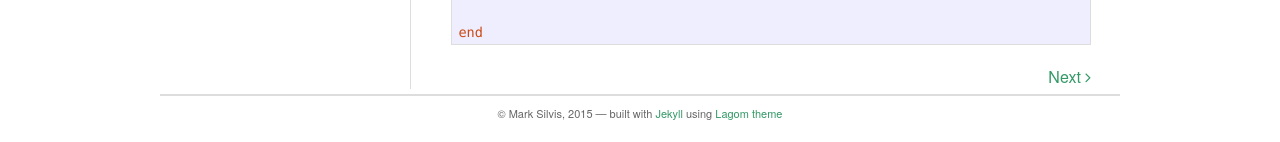
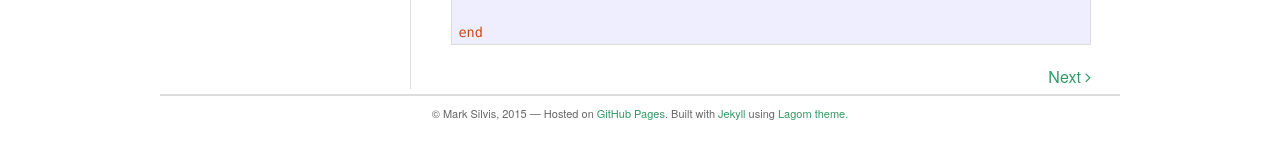
Before and after one commit to marksilvis/marksilvis.github.io, a Jekyll site: the page built from _posts/2013-08-12-another-sample.md, in a window 1280 px wide. Shown: the part 848-990 px from the top of the page. Built offline with Jekyll 4.4.1, drawn with Linux system fonts in a browser that asks for light colours; nearby versions of some CDN libraries; comment, search, counter and statistics services are not loaded.

Commit message:
updated footer
removed commented out code

```diff
--- a/_includes/footer.html
+++ b/_includes/footer.html
@@ -7,6 +7,6 @@
   {% endif %}
 
   <p>
-    © {{ site.data.theme.name }}, 2015 &mdash; built with <a href="http://jekyllrb.com/">Jekyll</a> using <a href="https://github.com/swanson/lagom">Lagom theme</a>
+    © {{ site.data.theme.name }}, 2015 &mdash; Hosted on <a href="https://pages.github.com">GitHub Pages</a>. Built with <a href="http://jekyllrb.com/">Jekyll</a> using <a href="https://github.com/swanson/lagom">Lagom theme.</a>
   </p>
 </div>
--- a/_layouts/post.html
+++ b/_layouts/post.html
@@ -4,9 +4,6 @@ layout: default
 
 <p class="meta">
   {{ page.date | date: "%B %d, %Y" }}
-  <a href="/">
-    <!-- <i class="home fa fa-long-arrow-left"></i> -->
-  </a>
 </p>
 
 <h1 class="title">{{ page.title }}</h1>
```
